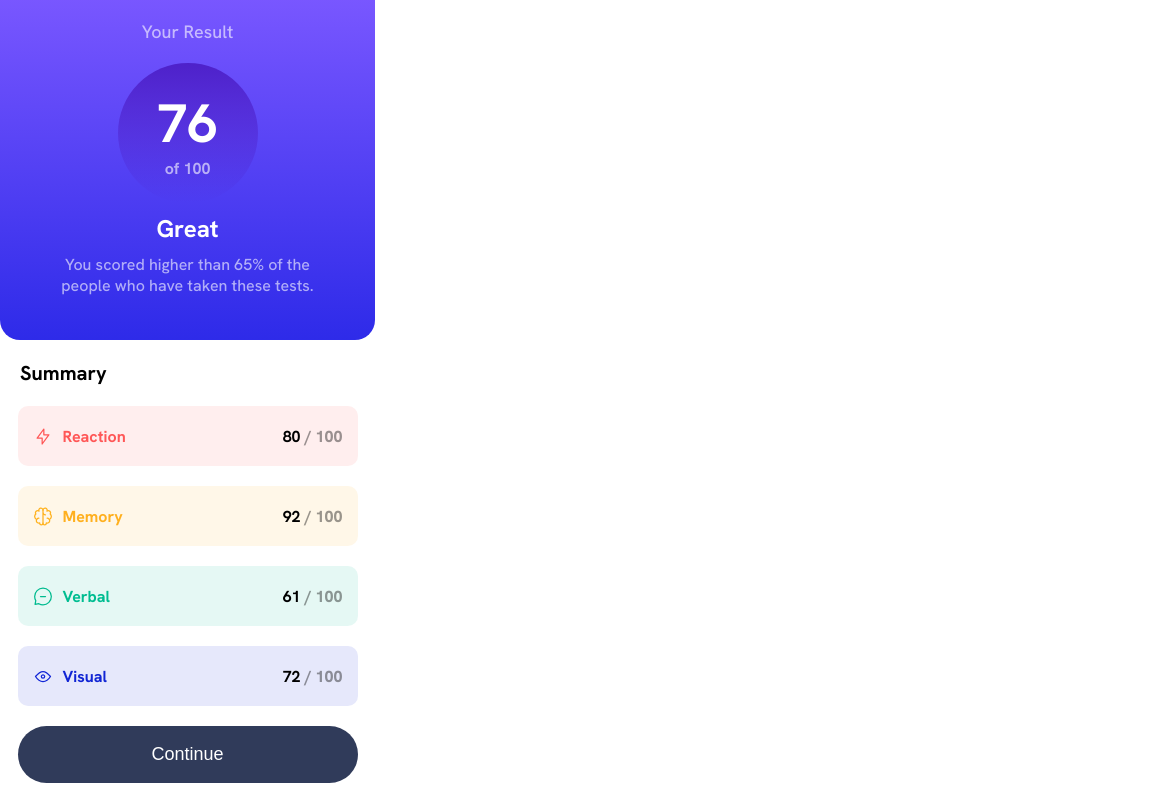
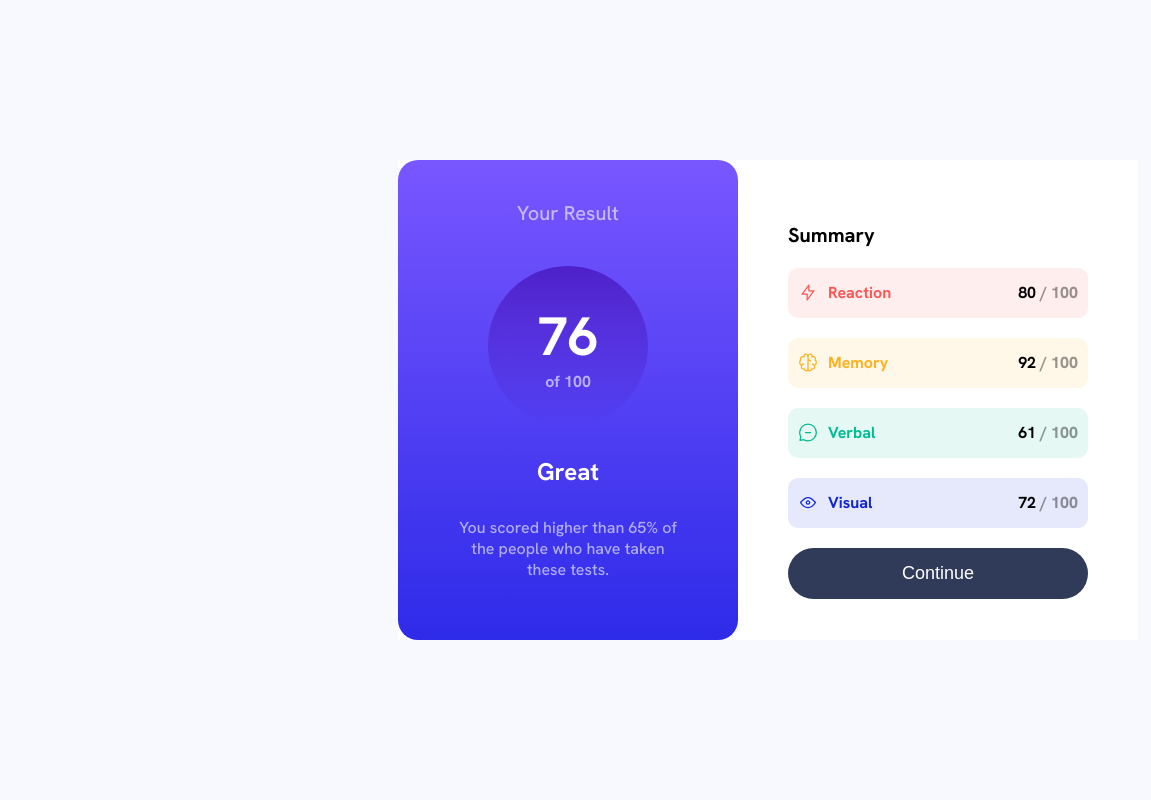
Before and after one commit to seweryngolba/result-summary-component-frontend-mentor, a plain HTML site: page index.html in a window 1536 px wide. Shown: the whole page, without its empty margins (0-1151 px from the left). Drawn offline with Linux system fonts and the light colour scheme.

Commit message:
challange done

```diff
--- a/index.html
+++ b/index.html
@@ -52,8 +52,8 @@
             <div class="skill-points"><b>72</b> / 100</div>
           </div>
         </div>
+        <button class="continue-button">Continue</button>
       </div>
-      <button class="continue-button">Continue</button>
     </div>
   </body>
 </html>
--- a/style.css
+++ b/style.css
@@ -9,11 +9,16 @@
 body {
   width: 100%;
   min-height: 100vh;
+  background: hsla(221, 100%, 96%, 0.4);
+  display: flex;
+  align-items: flex-start;
+  justify-content: center;
   font-family: "Hanken Grotesk", sans-serif;
 }
 
 .container {
-  width: 375px;
+  width: 100%;
+  background: hsl(0, 0%, 100%);
   display: flex;
   align-items: center;
   justify-content: flex-start;
@@ -71,13 +76,18 @@ body {
 }
 
 .summary {
-  width: 100%;
+  width: 90%;
+  display: flex;
+  align-items: center;
+  justify-content: center;
+  flex-direction: column;
 }
 
 .sum-title {
+  width: 100%;
+  font-size: 20px;
+  margin: 20px 0 20px 10px;
   text-align: left;
-  font-size: 20px;
-  margin: 20px 0 20px 20px;
 }
 
 .skill {
@@ -155,3 +165,55 @@ body {
   border: none;
   border-radius: 30px;
 }
+
+@media screen and (min-width: 1440px) {
+  body {
+    align-items: center;
+  }
+  .container {
+    width: 740px;
+    flex-direction: row;
+    justify-content: center;
+  }
+  .result {
+    height: 480px;
+    width: 340px;
+    border-radius: 20px;
+  }
+  .result-title {
+    margin: 40px 0;
+    font-size: 20px;
+  }
+  .result-circle {
+    width: 160px;
+    height: 160px;
+  }
+  .main-message {
+    margin: 30px 0;
+  }
+  .sub-message {
+    width: 220px;
+  }
+  .summary {
+    width: 400px;
+    height: 440px;
+    padding: 20px;
+  }
+  .sum-title {
+    margin: 20px 0 20px 60px;
+  }
+  .skill {
+    width: 300px;
+    height: 50px;
+    padding: 10px;
+  }
+  .continue-button {
+    width: 300px;
+    padding: 15px 0;
+    transition: background 1s linear;
+    cursor: pointer;
+  }
+  .continue-button:hover {
+    background: linear-gradient(hsl(252, 100%, 67%), hsl(241, 81%, 54%));
+  }
+}
```
